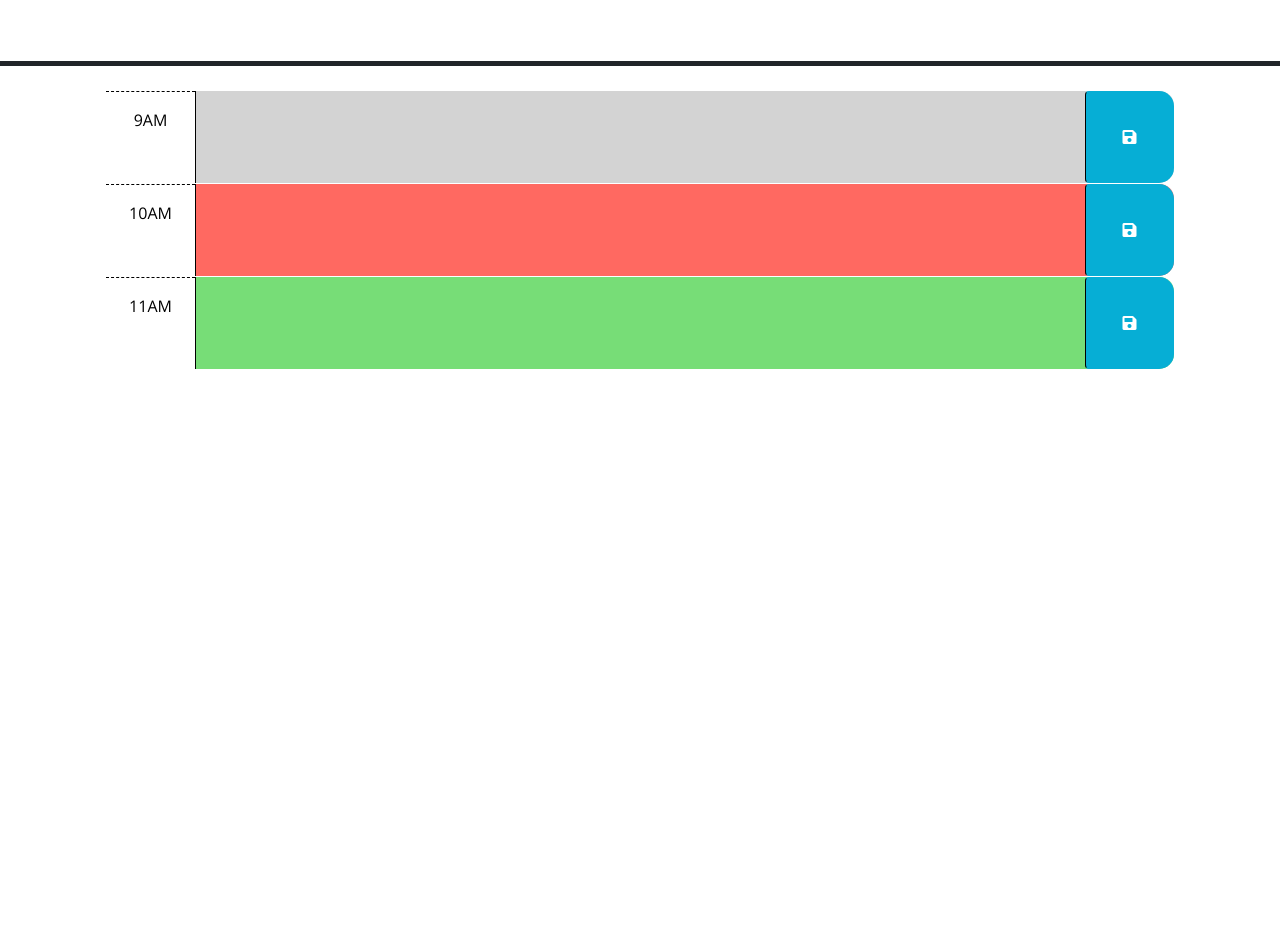
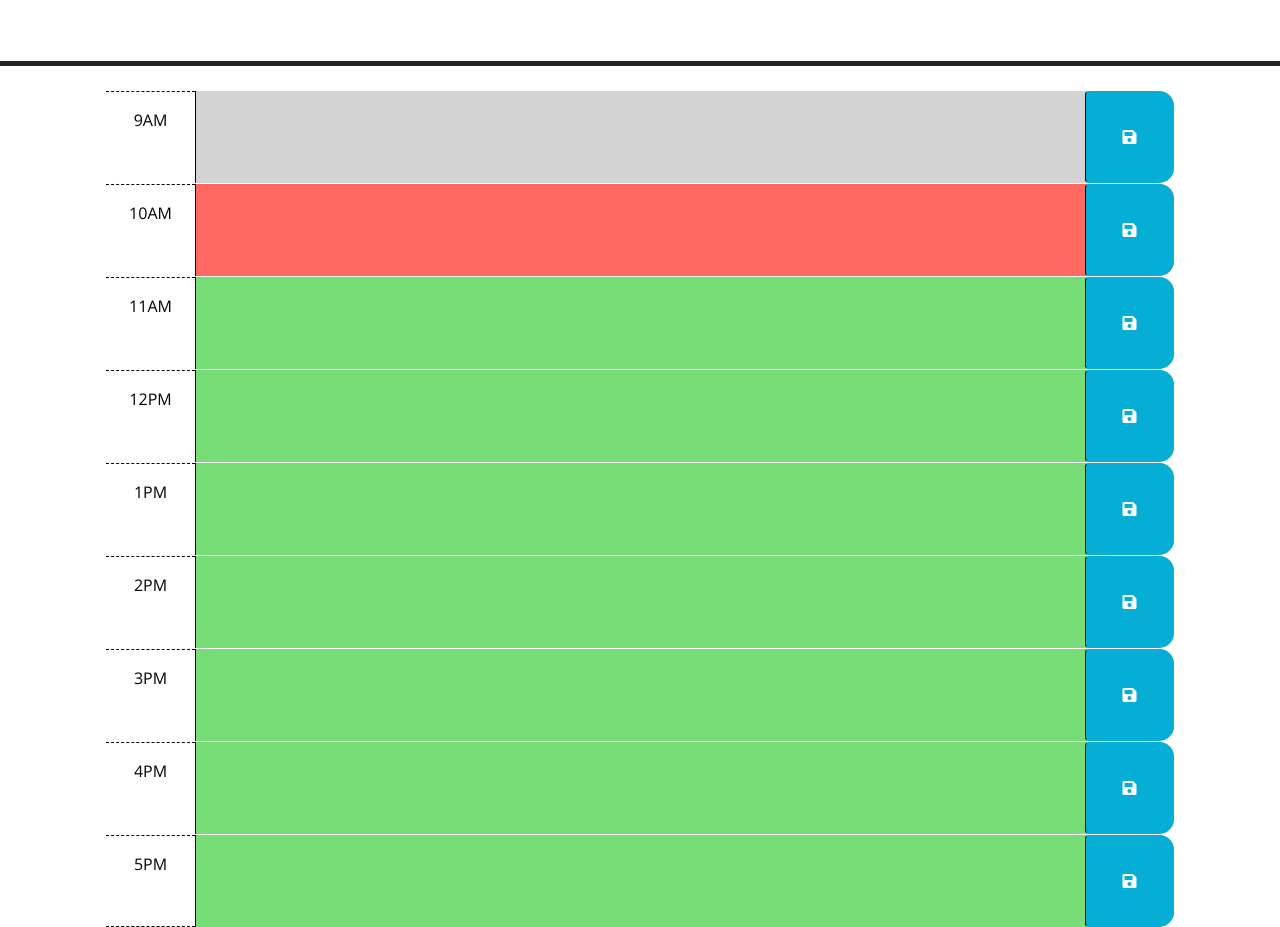
Before and after one commit to jeremystevens515/work-day-scheduler, a plain HTML site: page index.html in a window 1280 px wide. Shown: the part 166-1093 px from the top of the page. Before the commit the page ends 800 px from the top, so only its background shows below. Drawn offline with nearby package versions, Linux system fonts and the light colour scheme.

Commit message:
added save text function. started working on function to update classes based on time of day

```diff
--- a/index.html
+++ b/index.html
@@ -28,18 +28,8 @@
       <p class="lead">A simple calendar app for scheduling your work day</p>
       <p id="currentDay" class="lead"></p>
     </header>
-    <div class="container-lg px-5">
-      <!-- Use class for "past", "present", and "future" to apply styles to the
-        time-block divs accordingly. The javascript will need to do this by
-        adding/removing these classes on each div by comparing the hour in the
-        id to the current hour. The html provided below is meant to be an example
-        demonstrating how the css provided can be leveraged to create the
-        desired layout and colors. The html below should be removed or updated
-        in the finished product. Remember to delete this comment once the
-        code is implemented.
-        -->
+    <div class="container-lg px-5 main-container">
 
-      <!-- Example of a past time block. The "past" class adds a gray background color. -->
       <div id="hour-9" class="row time-block past">
         <div class="col-2 col-md-1 hour text-center py-3">9AM</div>
         <textarea class="col-8 col-md-10 description" rows="3"> </textarea>
@@ -48,7 +38,6 @@
         </button>
       </div>
 
-      <!-- Example of a a present time block. The "present" class adds a red background color. -->
       <div id="hour-10" class="row time-block present">
         <div class="col-2 col-md-1 hour text-center py-3">10AM</div>
         <textarea class="col-8 col-md-10 description" rows="3"> </textarea>
@@ -57,9 +46,56 @@
         </button>
       </div>
 
-      <!-- Example of a future time block. The "future" class adds a green background color. -->
       <div id="hour-11" class="row time-block future">
         <div class="col-2 col-md-1 hour text-center py-3">11AM</div>
+        <textarea class="col-8 col-md-10 description" rows="3"> </textarea>
+        <button class="btn saveBtn col-2 col-md-1" aria-label="save">
+          <i class="fas fa-save" aria-hidden="true"></i>
+        </button>
+      </div>
+
+      <div id="hour-12" class="row time-block future">
+        <div class="col-2 col-md-1 hour text-center py-3">12PM</div>
+        <textarea class="col-8 col-md-10 description" rows="3"> </textarea>
+        <button class="btn saveBtn col-2 col-md-1" aria-label="save">
+          <i class="fas fa-save" aria-hidden="true"></i>
+        </button>
+      </div>
+
+      <div id="hour-13" class="row time-block future">
+        <div class="col-2 col-md-1 hour text-center py-3">1PM</div>
+        <textarea class="col-8 col-md-10 description" rows="3"> </textarea>
+        <button class="btn saveBtn col-2 col-md-1" aria-label="save">
+          <i class="fas fa-save" aria-hidden="true"></i>
+        </button>
+      </div>
+
+      <div id="hour-14" class="row time-block future">
+        <div class="col-2 col-md-1 hour text-center py-3">2PM</div>
+        <textarea class="col-8 col-md-10 description" rows="3"> </textarea>
+        <button class="btn saveBtn col-2 col-md-1" aria-label="save">
+          <i class="fas fa-save" aria-hidden="true"></i>
+        </button>
+      </div>
+
+      <div id="hour-15" class="row time-block future">
+        <div class="col-2 col-md-1 hour text-center py-3">3PM</div>
+        <textarea class="col-8 col-md-10 description" rows="3"> </textarea>
+        <button class="btn saveBtn col-2 col-md-1" aria-label="save">
+          <i class="fas fa-save" aria-hidden="true"></i>
+        </button>
+      </div>
+
+      <div id="hour-16" class="row time-block future">
+        <div class="col-2 col-md-1 hour text-center py-3">4PM</div>
+        <textarea class="col-8 col-md-10 description" rows="3"> </textarea>
+        <button class="btn saveBtn col-2 col-md-1" aria-label="save">
+          <i class="fas fa-save" aria-hidden="true"></i>
+        </button>
+      </div>
+
+      <div id="hour-17" class="row time-block future">
+        <div class="col-2 col-md-1 last-hour text-center py-3">5PM</div>
         <textarea class="col-8 col-md-10 description" rows="3"> </textarea>
         <button class="btn saveBtn col-2 col-md-1" aria-label="save">
           <i class="fas fa-save" aria-hidden="true"></i>
--- a/script.js
+++ b/script.js
@@ -8,16 +8,40 @@ $(function () {
   // function? How can DOM traversal be used to get the "hour-x" id of the
   // time-block containing the button that was clicked? How might the id be
   // useful when saving the description in local storage?
-  //
+  function saveTxt(event) {
+    // prevent event bubbling
+    event.stopPropagation();
+    // create variable to store event parent id name
+    var thisParent = $(this).parent().attr('id');
+    // create variable to get text content from the textarea
+    // sibling of the event target
+    var txt = $(this).siblings('textarea').get(0).value.trim();
+    // saves text for the current target in local stoarge
+    localStorage.setItem(thisParent + ' text', txt);
+    // console.log for debugging purposes
+    console.log(thisParent + ' save button clicked');
+  }
+
   // TODO: Add code to apply the past, present, or future class to each time
   // block by comparing the id to the current hour. HINTS: How can the id
   // attribute of each time-block be used to conditionally add or remove the
   // past, present, and future classes? How can Day.js be used to get the
   // current hour in 24-hour time?
-  //
+  function applyTime () {
+    var currentTime = dayjs().format('HH');
+    console.log('the current hour is: ' + currentTime);
+    console.log($('.main-container').children())
+    $('.main-container').children().each(function(i) {
+      console.log(i.value);
+    });
+  }
   // TODO: Add code to get any user input that was saved in localStorage and set
   // the values of the corresponding textarea elements. HINT: How can the id
   // attribute of each time-block be used to do this?
   //
   // TODO: Add code to display the current date in the header of the page.
+
+
+  applyTime();
+  $('.saveBtn').on('click', saveTxt)
 });
--- a/style.css
+++ b/style.css
@@ -30,6 +30,13 @@ textarea {
   border-top: 1px dashed #000000;
 }
 
+.last-hour {
+  background-color: #ffffff;
+  color: #000000;
+  border-top: 1px dashed #000000;
+  border-bottom: 1px dashed #000000;
+}
+
 .past {
   background-color: #d3d3d3;
   color: white;
```
Also changed, not shown: 1 other file.
